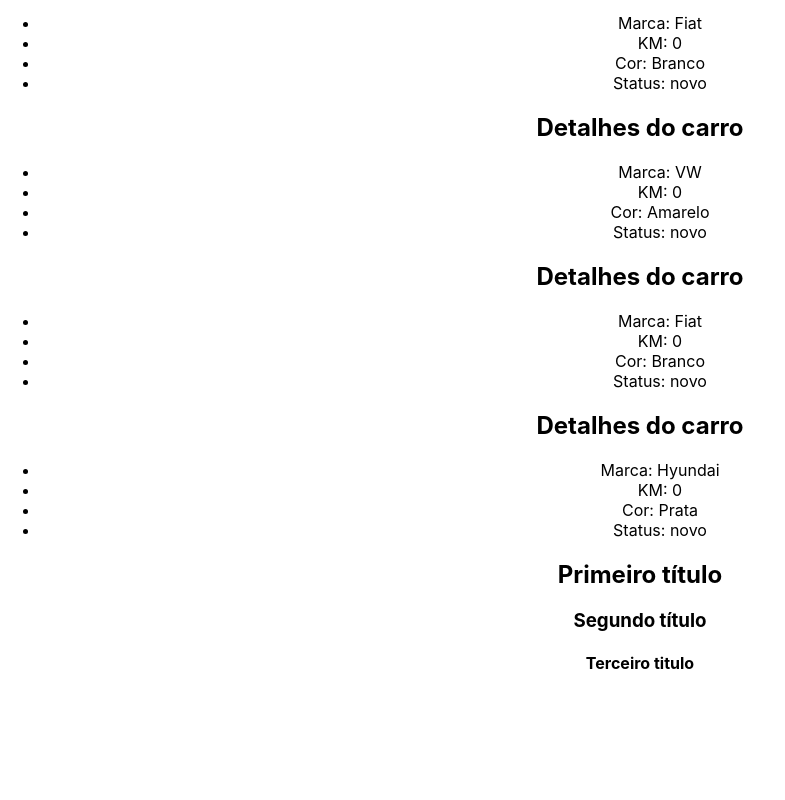
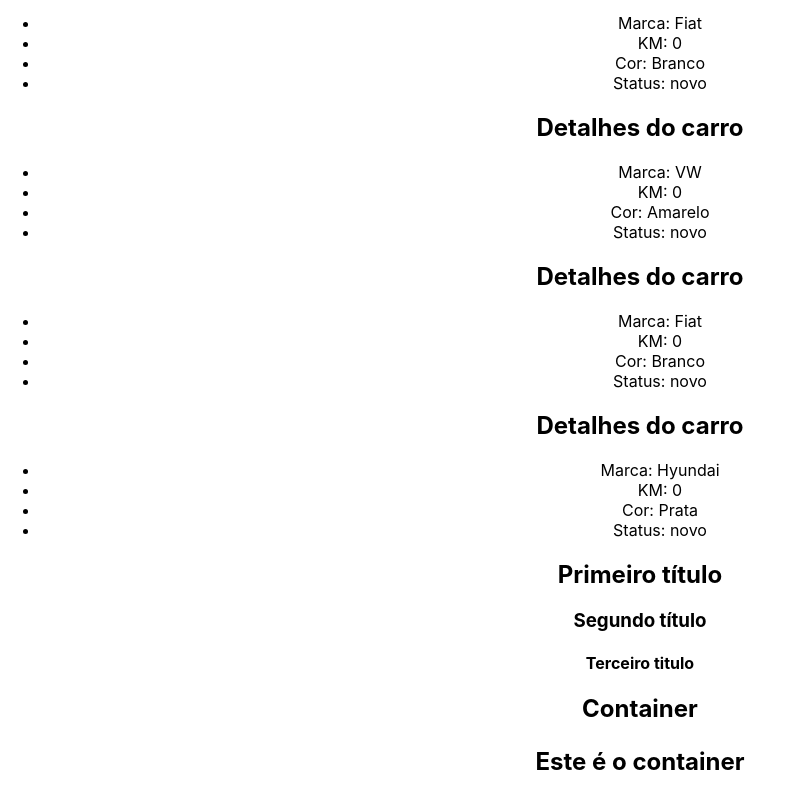
Before and after one commit to gabsbento/curso-react, a React (Create React App) app: page / in a window 1280 px wide. Shown: the part 493-1293 px from the top of the page, without its empty margins (0-785 px from the left). Before the commit the page ends 1187 px from the top, so only its background shows below. Built offline with nearby package versions, Linux system fonts and the light colour scheme.

Commit message:
:sparkles: feat: children

```diff
--- a/src/App.jsx
+++ b/src/App.jsx
@@ -1,6 +1,7 @@
 import "./App.css";
 import CarDetails from "./components/CarDetails";
 import ConditionalRender from "./components/ConditionalRender";
+import Container from "./components/Container";
 import Fragment from "./components/Fragment";
 
 function App() {
@@ -26,6 +27,10 @@
         />
       ))}
       <Fragment propFragment={"Terceiro titulo"}/>
+      {/** Children */}
+      <Container>
+        <p>Este é o container</p>
+      </Container>
     </div>
   );
 }
--- /dev/null
+++ b/src/components/Container.jsx
@@ -0,0 +1,12 @@
+import React from 'react'
+
+function Container({ children }) {
+  return (
+    <div>
+        <h2>Container</h2>
+        <h2>{children}</h2>
+    </div>
+  )
+}
+
+export default Container
```
